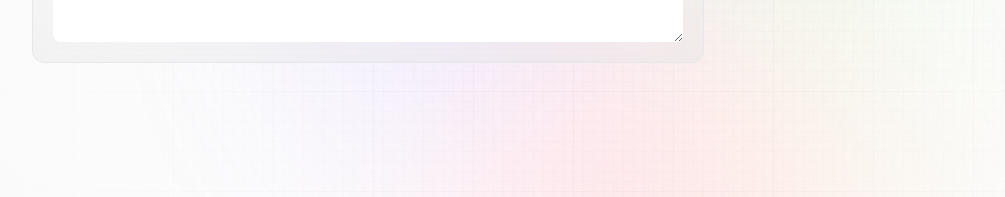
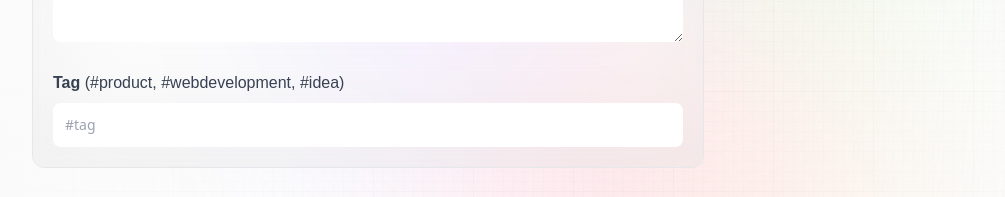
Before and after one commit to maciekpastuszak/promptopia, a Next.js app: page /create-prompt in a window 1280 px wide. Shown: the part 514-711 px from the top of the page, without its empty margins (32-1037 px from the left). Built offline with nearby package versions, Linux system fonts and the light colour scheme; no server answers.

Commit message:
add tag input to Form component

```diff
--- a/components/Form.jsx
+++ b/components/Form.jsx
@@ -24,6 +24,16 @@ const Form = ({type, post, setPost, submitting, handleSubmit}) => {
             className="form_textarea"
           />
           </label>
+          <label>
+            <span className="font-satoshi font-semibold text-base text-gray-700">Tag {' '} <span className="font-normal">(#product, #webdevelopment, #idea)</span></span>
+            <input
+            value={post.tag}
+            onChange={(e) => setPost({ ...post, tag: e.target.value})}
+            placeholder="#tag"
+            required
+            className="form_input"
+          />
+          </label>
         </form>
     </section>
   )
```
